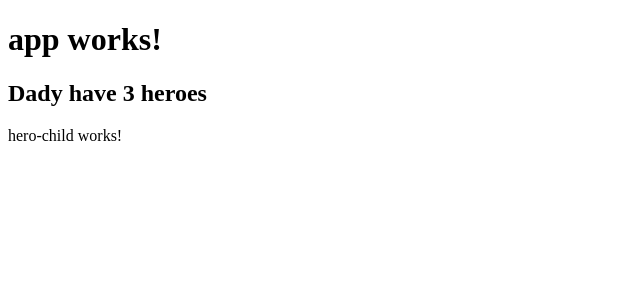
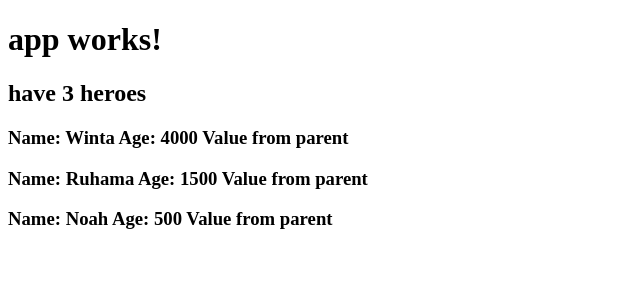
Before and after one commit to DerejeKitaw/Component-Communication, an Angular app in the folder Component-Communication/: page / in a window 1280 px wide. Shown: the top 300 px of the page, without its empty margins (0-640 px from the left). Built offline with nearby package versions, Linux system fonts and the light colour scheme.

Commit message:
data  passed from parent to child with input binding

```diff
--- a/Component-Communication/src/app/app.component.html
+++ b/Component-Communication/src/app/app.component.html
@@ -2,4 +2,3 @@
   {{title}}
 </h1>
 <hero-parent></hero-parent>
-<hero-child></hero-child>
--- a/Component-Communication/src/app/hero-child/hero-child.component.html
+++ b/Component-Communication/src/app/hero-child/hero-child.component.html
@@ -1,3 +1 @@
-<p>
-  hero-child works!
-</p>
+<h3>Name: {{hero.name}} Age: {{hero.income * hero.incomeFactor}}  {{dadxyzName}}</h3>
--- a/Component-Communication/src/app/hero-parent/hero-parent.component.html
+++ b/Component-Communication/src/app/hero-parent/hero-parent.component.html
@@ -1 +1,8 @@
 <h2>{{dad}} have {{heroes.length}} heroes </h2>
+
+<!--
+  hero               - is properties of hero-child
+  dadPropertyOfChild - is properties of hero-child
+
+-->
+<hero-child *ngFor="let hero of heroes" [hero]="hero" [dadPropertyOfChild]="dadFromParent"></hero-child>
--- a/Component-Communication/src/app/hero-parent/hero-parent.component.ts
+++ b/Component-Communication/src/app/hero-parent/hero-parent.component.ts
@@ -8,8 +8,8 @@ import {HEROES} from '../hero';
   styleUrls: ['./hero-parent.component.css']
 })
 export class HeroParentComponent implements OnInit {
- heroes =HEROES;
- dad : string = 'Dady';
+ heroes = HEROES;
+ dadFromParent : string = 'Value from parent';
 
   constructor() { }
 
--- a/Component-Communication/src/app/hero.ts
+++ b/Component-Communication/src/app/hero.ts
@@ -1,9 +1,12 @@
 export class Hero {
     name: string;
+    age: number;
+    incomeFactor: number;
+    income:number;
 }
 
 export const HEROES = [
-    { name: 'Dereje Kitaw' }
-    , { name: 'Winta' }
-    , { name: 'Ruhama' }
+      { name: 'Winta' ,age:8, income:1000,incomeFactor:4}
+    , { name: 'Ruhama' ,age:7, income:500,incomeFactor:3}
+    , { name: 'Noah' ,age:3, income:250,incomeFactor:2}
 ];
```
Also changed, not shown: Component-Communication/src/app/hero-child/hero-child.component.ts (+6 -2 lines).
